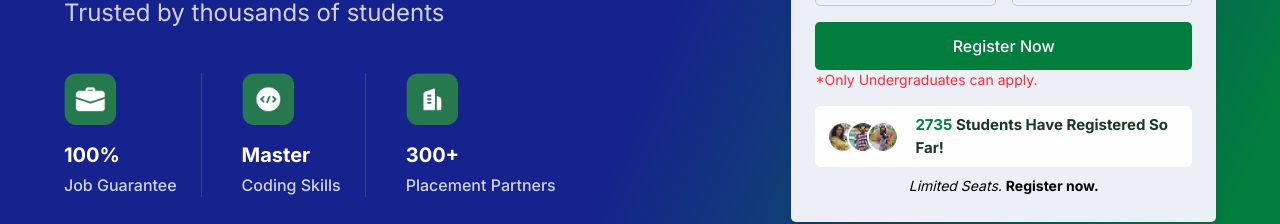
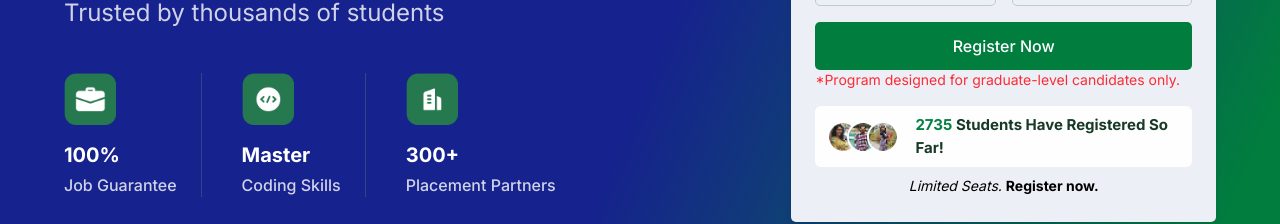
Before and after one commit to OlioGlobal/itpreneurpune, a Next.js app: page / in a window 1280 px wide. Shown: the part 498-722 px from the top of the page. Built offline with nearby package versions, Linux system fonts and the light colour scheme.

Commit message:
Note changes

```diff
--- a/components/others/form2.js
+++ b/components/others/form2.js
@@ -370,7 +370,7 @@ export default function Form2({ idPrefix = "top", pageSource = "itpm_25" }) {
               {loading ? "Sending..." : "Register Now"}
             </button>
             <div className="flex items-center gap-2   border-red-300 text-red-500 text-sm ">
-              <span>*Only Undergraduates can apply.</span>
+              <span>*Program designed for graduate-level candidates only.</span>
             </div>
           </div>
         </form>
```
